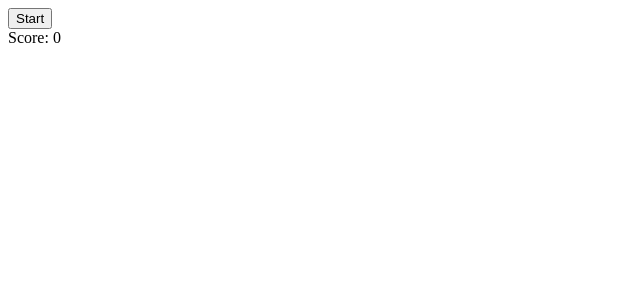
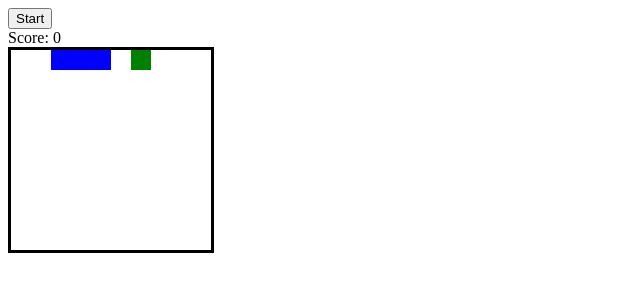
Before and after one commit to urielromero/snake-game, a plain HTML site: page index.html in a window 1280 px wide. Both pictures are taken after a click on the button "Start". Shown: the whole page, without its empty margins (0-640 px from the left). Drawn offline with Linux system fonts and the light colour scheme.

Commit message:
add js code to create snake and apple square

```diff
--- a/index.html
+++ b/index.html
@@ -19,13 +19,13 @@
 
    <!-- 10 by 10 grid -->
     <div class="grid">
+        <div class="snake"></div>
         <div></div>
         <div></div>
         <div></div>
         <div></div>
         <div></div>
-        <div></div>
-        <div></div>
+        <div class="apple"></div>
         <div></div>
         <div></div>
         <div></div>
--- a/script.js
+++ b/script.js
@@ -0,0 +1,96 @@
+document.addEventListener('DOMContentLoaded', () => {
+
+    const squares = document.querySelectorAll('.grid div');
+    const scoreDisplay = document.querySelector('span');
+    const startBtn = document.querySelector('.start');
+
+    const width =10;
+
+    let currentIndex = 0; // 1st divon grid
+    let appleIndex = 0; // 1st div on grid for now
+    let currentSnake = [2,1,0]  //  2 is the HEAD,  0s TAIL and 1s the BODY.
+
+    let direction = 1;
+    let score = 0;
+    let speed = 0.9;
+    let intervalTime = 0;
+    let interval = 0;
+
+
+    //start and reset game function
+
+    function startGame(){
+        currentSnake.forEach(index => squares[index].classList.remove('snake'));
+        squares[appleIndex].classList.remove('apple');
+        clearInterval(interval);
+        score =0;
+        //random apple
+        direction =1;
+        scoreDisplay.innerHTML = score;
+        intervalTime = 1000;
+        currentSnake = [2,1,0];
+        currentIndex = 0;
+        currentSnake.forEach (index => squares[index].classList.add('snake'));
+        interval =setInterval(moveOutcomes, intervalTime);
+
+    }
+
+    //check all move outcomes
+    function moveOutcomes(){
+
+        //check snake hitting border or itself
+        if(
+            (currentSnake[0] + width >= (width * width) && direction === width)||   // hits bottom
+            (currentSnake[0] % width === width -1 && direction === 1) ||            // hits right wall
+            (currentSnake[0] % width === 0 && direction === -1) ||                  // left wall
+            (currentSnake[0] - width < 0 && direction === -width) ||                // hits the top
+            squares[currentSnake[0] + direction].classList.contains('snake')        // hits itself
+
+            ){
+                return clearInterval(interval); // clear interval if hit
+        }
+
+        const tail = currentSnake.pop();            // removes last square from snake array and shows it
+        squares[tail].classList.remove('snake');    // remove class name from TAIL  square
+        currentSnake.unshift(currentSnake[0]+ direction);   // gives direction to head of array
+
+
+        //check snake hitting apple
+        if(squares[currentSnake[0]].classList.contains('apple')){
+            squares[currentSnake[0]].classList.remove('apple');         //clear apple class from all sqaures once hit
+            squares[tail].classList.add('snake');
+            currentSnake.push(tail);
+            //random apple
+            score++;
+            scoreDisplay.textContent = score;
+            clearInterval(interval);
+            intervalTime = intervalTime * speed;
+            interval = setInterval(moveOutcomes, intervalTime);
+        }
+
+        squares[currentSnake[0]].classList.add('snake');
+
+    }
+
+
+
+    function control (e){
+        squares[currentIndex].classList.remove('snake'); // remove class of snake from ALL squares
+
+
+        if(e.keyCode === 39){           // right arrow press moves snake to the right
+            direction = 1;
+        }else if (e.keyCode === 38){     // up arrow press moves snake back 10 spaces
+            direction = -width;
+        }else if (e.keyCode === 37){    // left arrow press moves snake to the left one div
+            direction = -1;
+        }else if (e.keyCode === 40){     // down arrow press
+            direction = +width;
+        }
+    }
+
+    document.addEventListener('keyup', control);
+    startBtn.addEventListener('click', startGame);
+
+
+})
--- a/style.css
+++ b/style.css
@@ -0,0 +1,20 @@
+.grid{
+    width: 200px;
+    height: 200px;
+    display: flex;
+    flex-wrap: wrap;
+    border-style:  solid;
+}
+
+.grid div {
+    width: 20px;
+    height: 20px;
+}
+
+.snake {
+    background-color: blue;
+}
+
+.apple{
+    background-color: green;
+}
```
